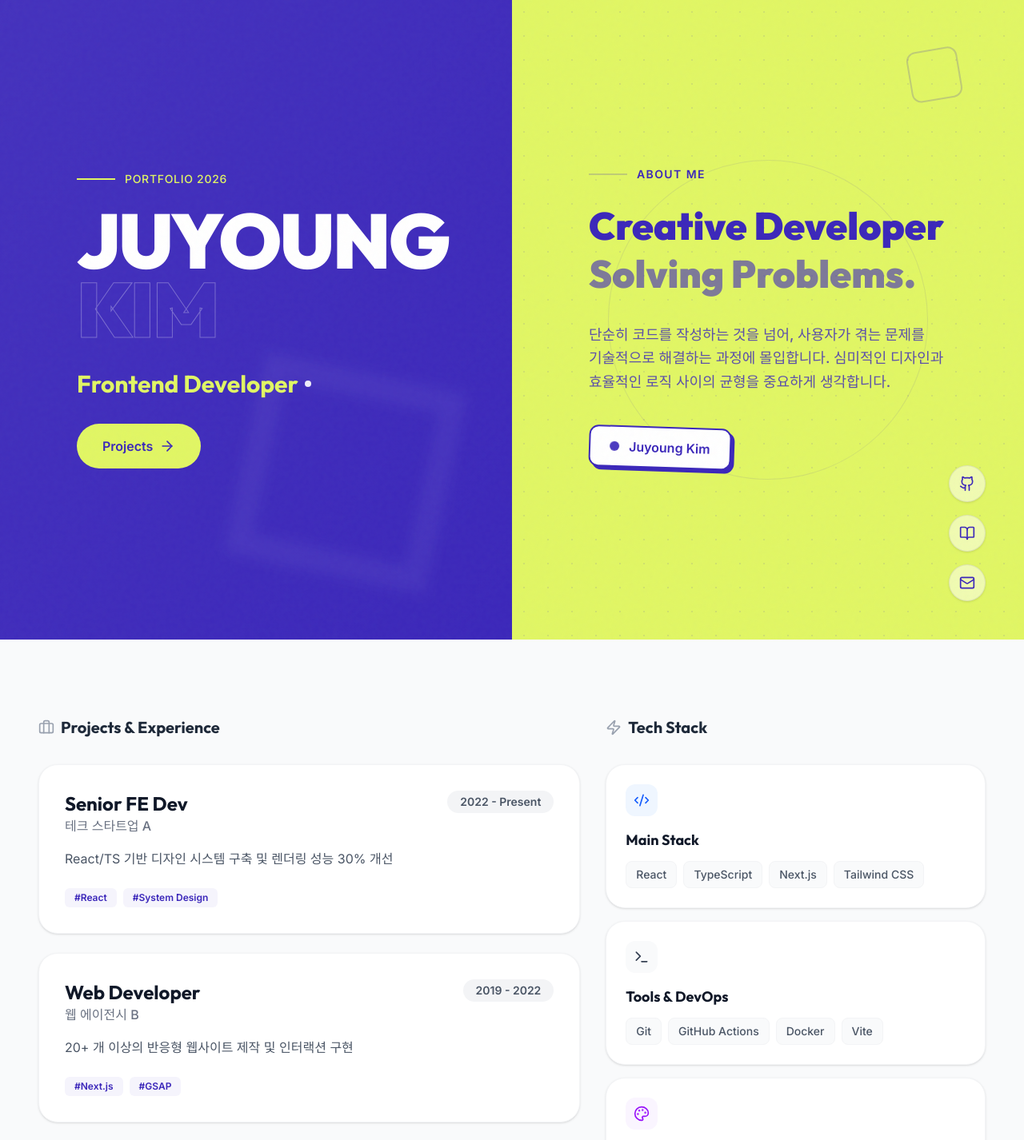
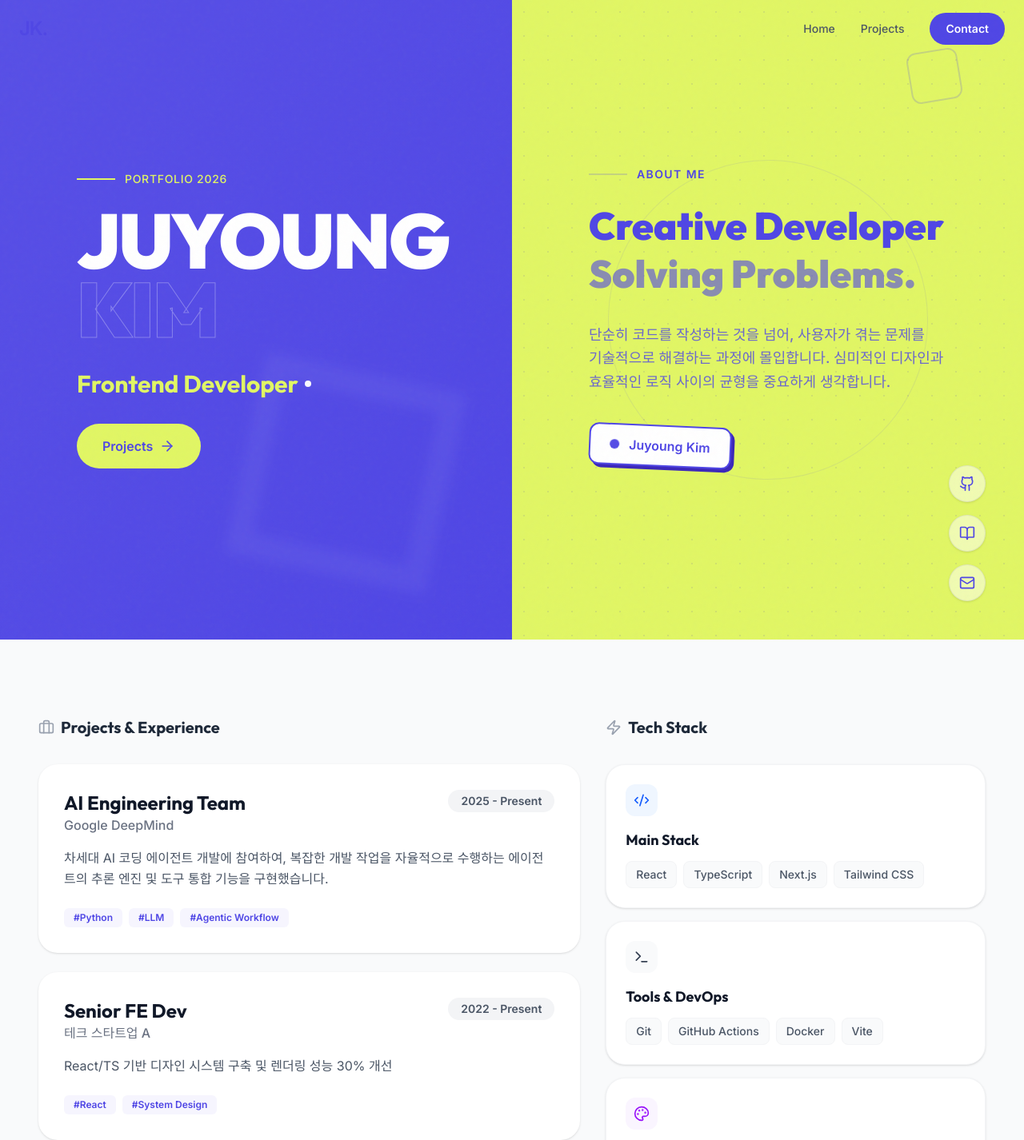
Before and after one commit to void-kk/about-me, a React (Vite) app: page / in a window 1280 px wide. Shown: the top 1426 px of the page at 80% size. Built offline with nearby package versions, Linux system fonts and the light colour scheme.

Commit message:
feat: ui개선

```diff
--- a/src/App.tsx
+++ b/src/App.tsx
@@ -1,9 +1,11 @@
 import Hero from "./components/Hero";
 import About from "./components/About";
+import Navbar from "./components/Navbar";
 
 function App() {
   return (
     <main className="w-full overflow-hidden bg-gray-50">
+      <Navbar />
       <div className="bg-noise" />
 
       <Hero />
--- a/src/components/About.tsx
+++ b/src/components/About.tsx
@@ -3,6 +3,13 @@ import { Code2, Palette, Terminal, Zap, ExternalLink, Briefcase } from "lucide-r
 
 export default function About() {
   const experiences = [
+    {
+      company: "Google DeepMind",
+      role: "AI Engineering Team",
+      period: "2025 - Present",
+      description: "차세대 AI 코딩 에이전트 개발에 참여하여, 복잡한 개발 작업을 자율적으로 수행하는 에이전트의 추론 엔진 및 도구 통합 기능을 구현했습니다.",
+      tags: ["Python", "LLM", "Agentic Workflow"]
+    },
     {
       company: "테크 스타트업 A",
       role: "Senior FE Dev",
@@ -60,8 +67,9 @@ export default function About() {
                 whileInView={{ opacity: 1, y: 0 }}
                 viewport={{ once: true }}
                 transition={{ delay: index * 0.1 }}
-                className="bg-white p-8 rounded-3xl border border-gray-100 shadow-sm hover:shadow-xl hover:border-primary/20 transition-all duration-300 group"
+                className="bg-white p-8 rounded-3xl shadow-sm transition-all duration-300 group card-gradient-border"
               >
+                <div className="relative z-10 bg-white h-full w-full rounded-[inherit]">
                   <div className="flex flex-col md:flex-row md:items-start md:justify-between mb-4 gap-2">
                     <div>
                       <h4 className="text-2xl font-bold text-gray-900 group-hover:text-primary transition-colors">{exp.role}</h4>
@@ -82,6 +90,7 @@ export default function About() {
                           #{tag}
                        </span>
                      ))}
+                  </div>
                 </div>
               </motion.div>
             ))}
--- /dev/null
+++ b/src/components/Navbar.tsx
@@ -0,0 +1,54 @@
+import { motion, useScroll, useMotionValueEvent } from "framer-motion";
+import { useState } from "react";
+
+export default function Navbar() {
+  const { scrollY } = useScroll();
+  const [hidden, setHidden] = useState(false);
+  const [scrolled, setScrolled] = useState(false);
+
+  useMotionValueEvent(scrollY, "change", (latest) => {
+    const previous = scrollY.getPrevious() ?? 0;
+    if (latest > previous && latest > 150) {
+      setHidden(true);
+    } else {
+      setHidden(false);
+    }
+    setScrolled(latest > 50);
+  });
+
+  return (
+    <motion.nav
+      variants={{
+        visible: { y: 0 },
+        hidden: { y: "-100%" },
+      }}
+      animate={hidden ? "hidden" : "visible"}
+      transition={{ duration: 0.35, ease: "easeInOut" }}
+      className={`fixed top-0 left-0 right-0 z-50 px-6 py-4 transition-all duration-300 ${
+        scrolled ? "bg-white/80 backdrop-blur-md shadow-sm" : "bg-transparent"
+      }`}
+    >
+      <div className="max-w-7xl mx-auto flex items-center justify-between">
+        <a href="#" className="text-2xl font-black text-primary tracking-tighter">
+          JK.
+        </a>
+
+        <div className="flex items-center gap-8">
+          <a href="#" className="text-sm font-medium text-gray-600 hover:text-primary transition-colors">Home</a>
+          <button
+            onClick={() => document.getElementById('projects')?.scrollIntoView({ behavior: 'smooth' })}
+            className="text-sm font-medium text-gray-600 hover:text-primary transition-colors"
+          >
+            Projects
+          </button>
+          <a
+            href="mailto:juuyoung9575@gmail.com"
+            className="px-5 py-2.5 bg-primary text-white text-sm font-bold rounded-full hover:bg-primary/90 transition-colors"
+          >
+            Contact
+          </a>
+        </div>
+      </div>
+    </motion.nav>
+  );
+}
--- a/src/index.css
+++ b/src/index.css
@@ -2,7 +2,7 @@
 @import "tailwindcss";
 
 @theme {
-  --color-primary: #3B27BA;
+  --color-primary: #4F46E5; /* Indigo 600 - More modern purple */
   --color-secondary: #E1F664;
   --color-dark: #0f172a;
   --font-sans: 'Inter', sans-serif;
@@ -50,12 +50,12 @@ h1, h2, h3, h4, h5, h6 {
 }
 
 ::-webkit-scrollbar-thumb {
-  background: #3B27BA;
+  background: #4F46E5;
   border-radius: 5px;
 }
 
 ::-webkit-scrollbar-thumb:hover {
-  background: #2a1b8e;
+  background: #4338ca;
 }
 
 /* Utility for text stroke */
@@ -63,3 +63,50 @@ h1, h2, h3, h4, h5, h6 {
   -webkit-text-stroke: 1px rgba(255, 255, 255, 0.3);
   color: transparent;
 }
+
+/* Animated Gradient Border */
+@property --gradient-angle {
+  syntax: "<angle>";
+  initial-value: 0deg;
+  inherits: false;
+}
+
+.card-gradient-border {
+  position: relative;
+}
+
+.card-gradient-border::before,
+.card-gradient-border::after {
+  content: "";
+  position: absolute;
+  inset: -2px;
+  z-index: -1;
+  background: conic-gradient(
+    from var(--gradient-angle),
+    #4F46E5,
+    #E1F664,
+    #4F46E5
+  );
+  border-radius: inherit;
+  animation: rotation 5s linear infinite;
+  opacity: 0;
+  transition: opacity 0.3s;
+}
+
+.card-gradient-border:hover::before,
+.card-gradient-border:hover::after {
+  opacity: 1;
+}
+
+.card-gradient-border::after {
+  filter: blur(15px);
+}
+
+@keyframes rotation {
+  0% {
+    --gradient-angle: 0deg;
+  }
+  100% {
+    --gradient-angle: 360deg;
+  }
+}
```
Lines whose indentation alone changed are shown as unchanged.
